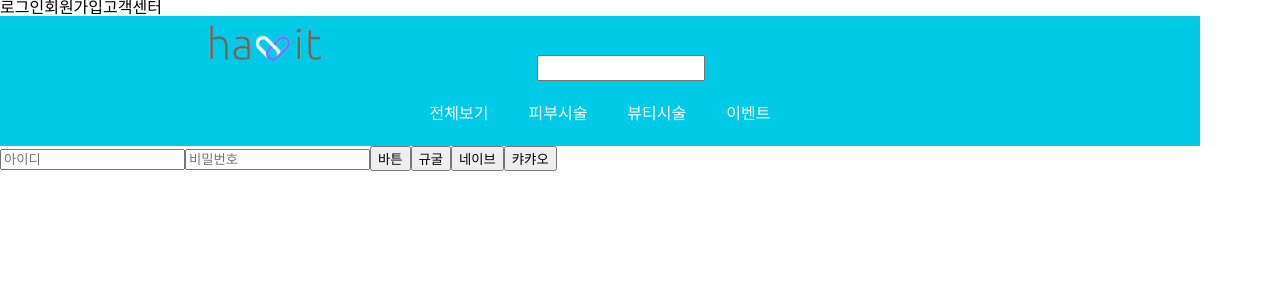
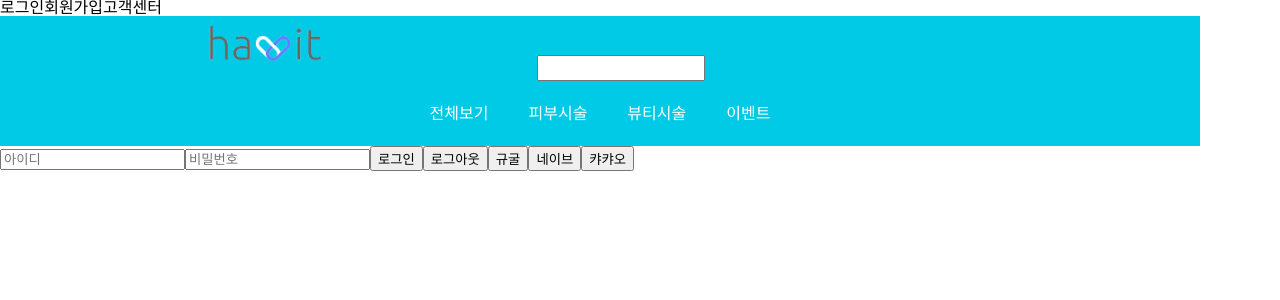
Before and after one commit to lyhlg/havit-web, a React (Create React App) app in the folder havit-web-frontend/: page /login in a window 1280 px wide. Shown: the top 300 px of the page. Built offline with nearby package versions, Linux system fonts and the light colour scheme.

Commit message:
Add logout btn

```diff
--- a/havit-web-frontend/src/components/Common/Login.js
+++ b/havit-web-frontend/src/components/Common/Login.js
@@ -6,7 +6,8 @@ class Login extends Component {
       <div>
         <input type="text" placeholder="아이디" />
         <input type="text" placeholder="비밀번호" />
-        <button type="submit">바튼</button>
+        <button type="submit">로그인</button>
+        <button type="submit">로그아웃</button>
         <button><a href="http://localhost:8080/auth/google" target="_blank">규굴</a></button>
         <button><a href="http://localhost:8080/auth/naver" target="_blank">네이브</a></button>
         <button><a href="http://localhost:8080/auth/kakao" target="_blank">캬캬오</a></button>
```
